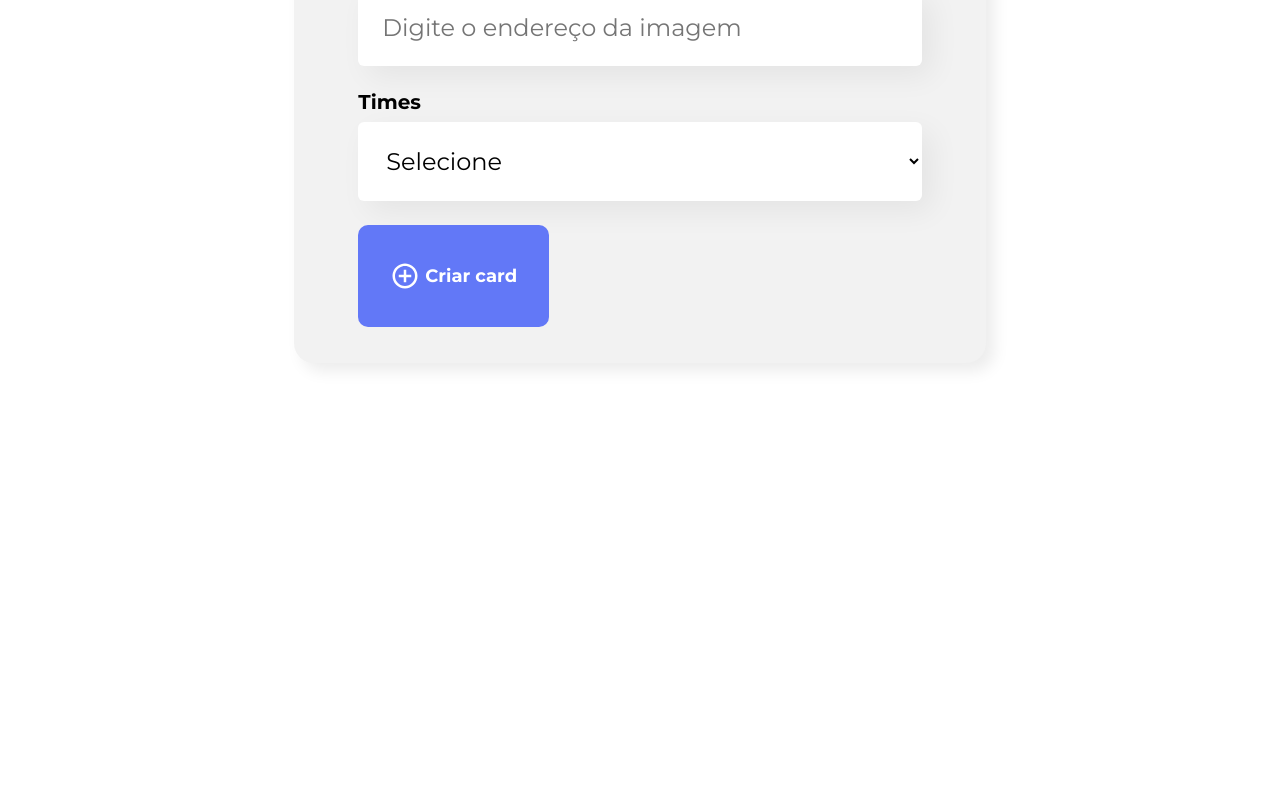
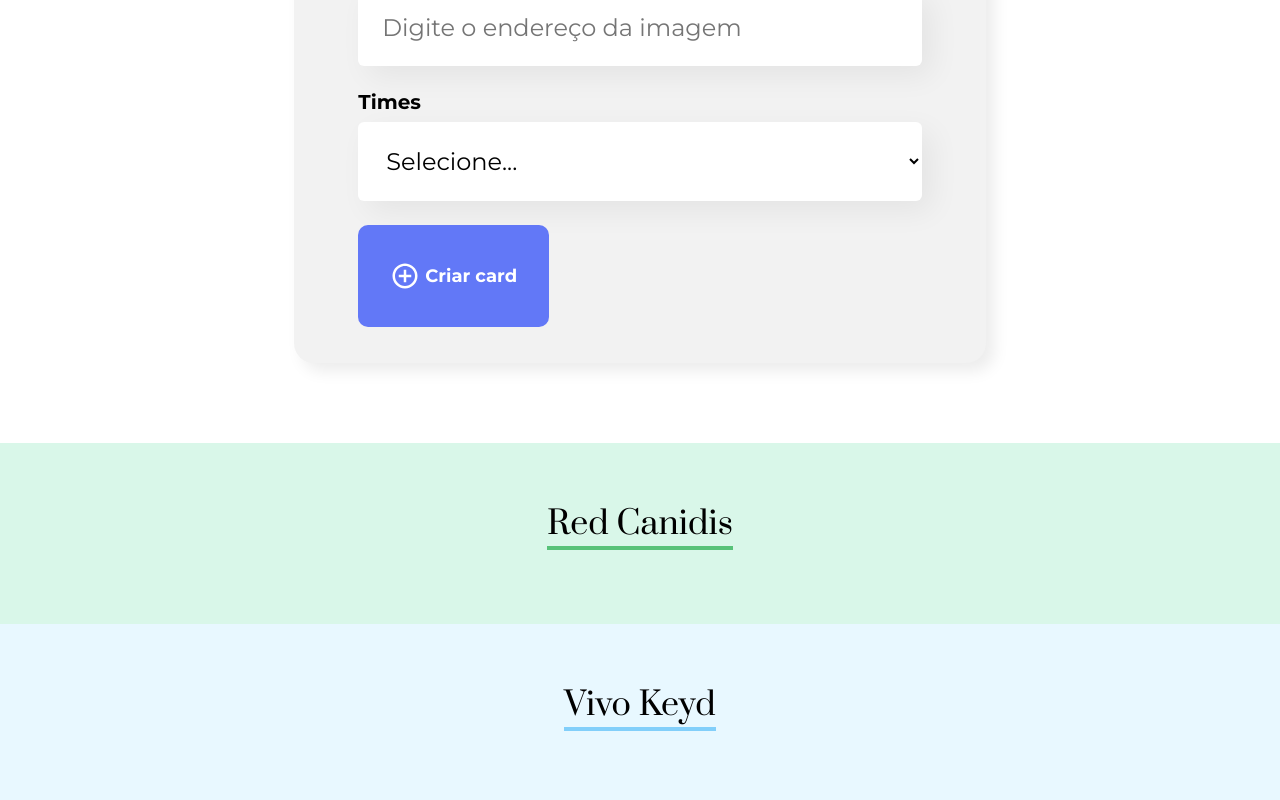
Before and after one commit to danilusantos/react_initial_course, a React (Create React App) app: page / in a window 1280 px wide. Shown: the part 1000-1800 px from the top of the page. Before the commit the page ends 1443 px from the top, so only its background shows below. Built offline with nearby package versions, Linux system fonts and the light colour scheme.

Commit message:
elevando a lista de times

```diff
--- a/src/App.js
+++ b/src/App.js
@@ -1,18 +1,62 @@
 import { useState } from 'react';
 import Banner from './componentes/Banner';
 import Formulario from './componentes/Formulario';
+import Time from './componentes/Time';
 
 export default function App() {
     const [colaboradores, setColaboradores] = useState([]);
+
     const aoNovoColaboradorAdicionado = (colaborador) => {
-        console.log('Colaborador adicionado => ', colaborador);
         setColaboradores([...colaboradores, colaborador]);
     };
+
+    const times = [
+        {
+            key: 1,
+            value: 'Red Canidis',
+            corPrimaria: '#57C278',
+            corSecundaria: '#D9F7E9',
+        },
+        {
+            key: 2,
+            value: 'Vivo Keyd',
+            corPrimaria: '#82CFFA',
+            corSecundaria: '#E8F8FF',
+        },
+        {
+            key: 3,
+            value: 'PAIN Gaming',
+            corPrimaria: '#A6D157',
+            corSecundaria: '#F0F8E2',
+        },
+        {
+            key: 4,
+            value: 'Flamengo eSports',
+            corPrimaria: '#E06B69',
+            corSecundaria: '#FDE7E8',
+        },
+    ];
 
     return (
         <div className="App">
             <Banner />
-            <Formulario aoColaboradorCadastrado={aoNovoColaboradorAdicionado} />
+            <Formulario
+                times={times}
+                aoColaboradorCadastrado={aoNovoColaboradorAdicionado}
+            />
+            <section className="times">
+                {times.map((time) => (
+                    <Time
+                        key={time.key}
+                        nome={time.value}
+                        corPrimaria={time.corPrimaria}
+                        corSecundaria={time.corSecundaria}
+                        colaboradores={colaboradores.filter(
+                            (colaborador) => colaborador.time === time.value
+                        )}
+                    />
+                ))}
+            </section>
         </div>
     );
 }
--- a/src/componentes/Formulario/index.js
+++ b/src/componentes/Formulario/index.js
@@ -7,14 +7,6 @@
 import { useState } from 'react';
 
 const Formulario = (props) => {
-    const times = [
-        { key: '', value: 'Selecione' },
-        { key: 1, value: 'Red Canidis' },
-        { key: 2, value: 'Vivo Keyd' },
-        { key: 3, value: 'PAIN Gaming' },
-        { key: 4, value: 'Flamengo eSports' },
-    ];
-
     const [nome, setNome] = useState('');
     const [rota, setRota] = useState('');
     const [imagem, setImagem] = useState('');
@@ -57,7 +49,7 @@
                 <ListaSuspensa
                     obrigatorio={true}
                     label="Times"
-                    itens={times}
+                    itens={props.times}
                     valor={time}
                     aoAlterado={(valor) => setTime(valor)}
                 />
@@ -74,6 +66,7 @@
 
 Formulario.propTypes = {
     aoColaboradorCadastrado: PropTypes.func,
+    times: PropTypes.array,
 };
 
 export default Formulario;
--- a/src/componentes/ListaSuspensa/index.js
+++ b/src/componentes/ListaSuspensa/index.js
@@ -10,6 +10,7 @@
                 required={props.obrigatorio}
                 value={props.valor}
             >
+                <option value="">Selecione...</option>
                 {props.itens.map((item) => {
                     return <option key={item.key}>{item.value}</option>;
                 })}
--- /dev/null
+++ b/src/componentes/Time/Time.css
@@ -0,0 +1,10 @@
+.time {
+    text-align: center;
+    padding: 32px;
+}
+
+.time h2 {
+    font-size: 32px;
+    border-bottom: 4px solid transparent;
+    display: inline-block;
+}
--- /dev/null
+++ b/src/componentes/Time/index.js
@@ -0,0 +1,32 @@
+import { PropTypes } from 'prop-types';
+import './Time.css';
+
+const Time = (props) => {
+    return (
+        <section
+            key={props.key}
+            style={{ backgroundColor: props.corSecundaria }}
+            className="time"
+        >
+            <h2 style={{ borderBottomColor: props.corPrimaria }}>
+                {props.nome}
+            </h2>
+
+            <ul>
+                {props.colaboradores.map((colaborador) => (
+                    <li key={colaborador.key}>{colaborador.nome}</li>
+                ))}
+            </ul>
+        </section>
+    );
+};
+
+Time.propTypes = {
+    key: PropTypes.number,
+    nome: PropTypes.string,
+    corPrimaria: PropTypes.string,
+    corSecundaria: PropTypes.string,
+    colaboradores: PropTypes.array,
+};
+
+export default Time;
```
